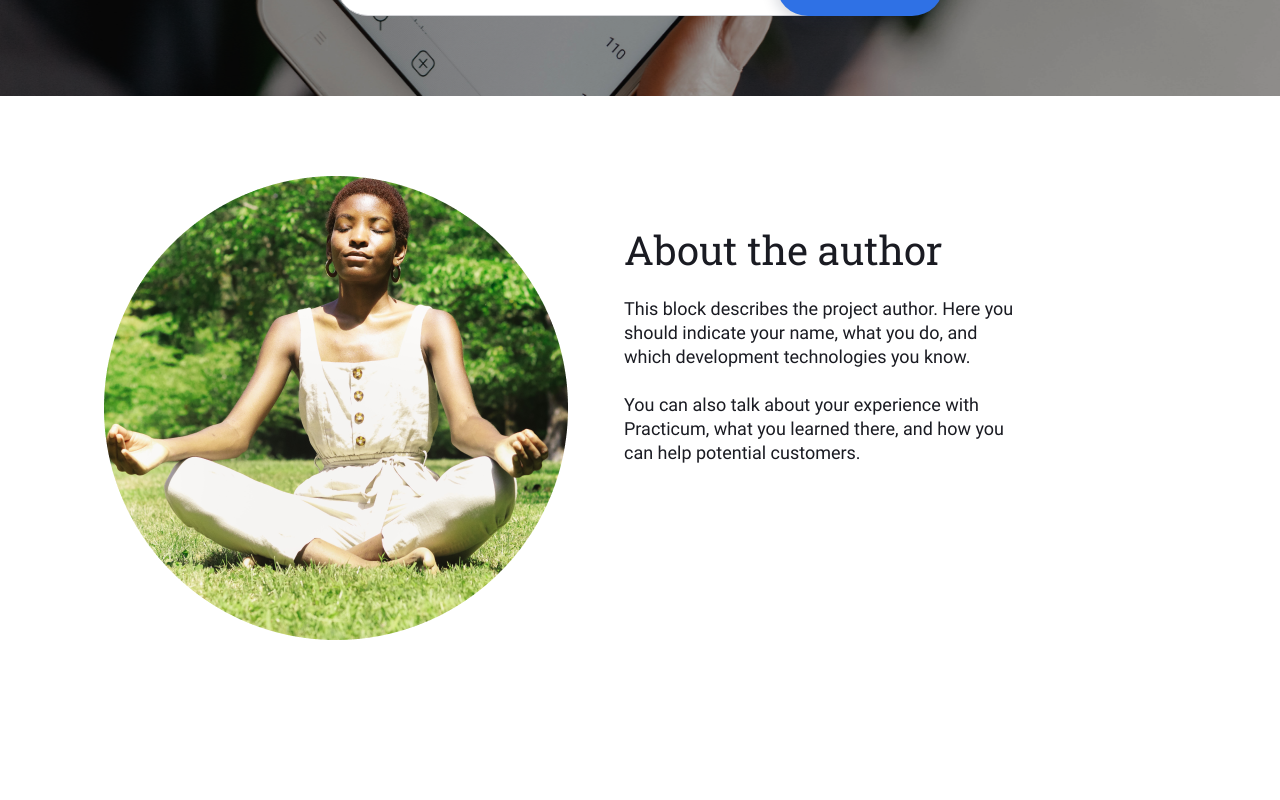
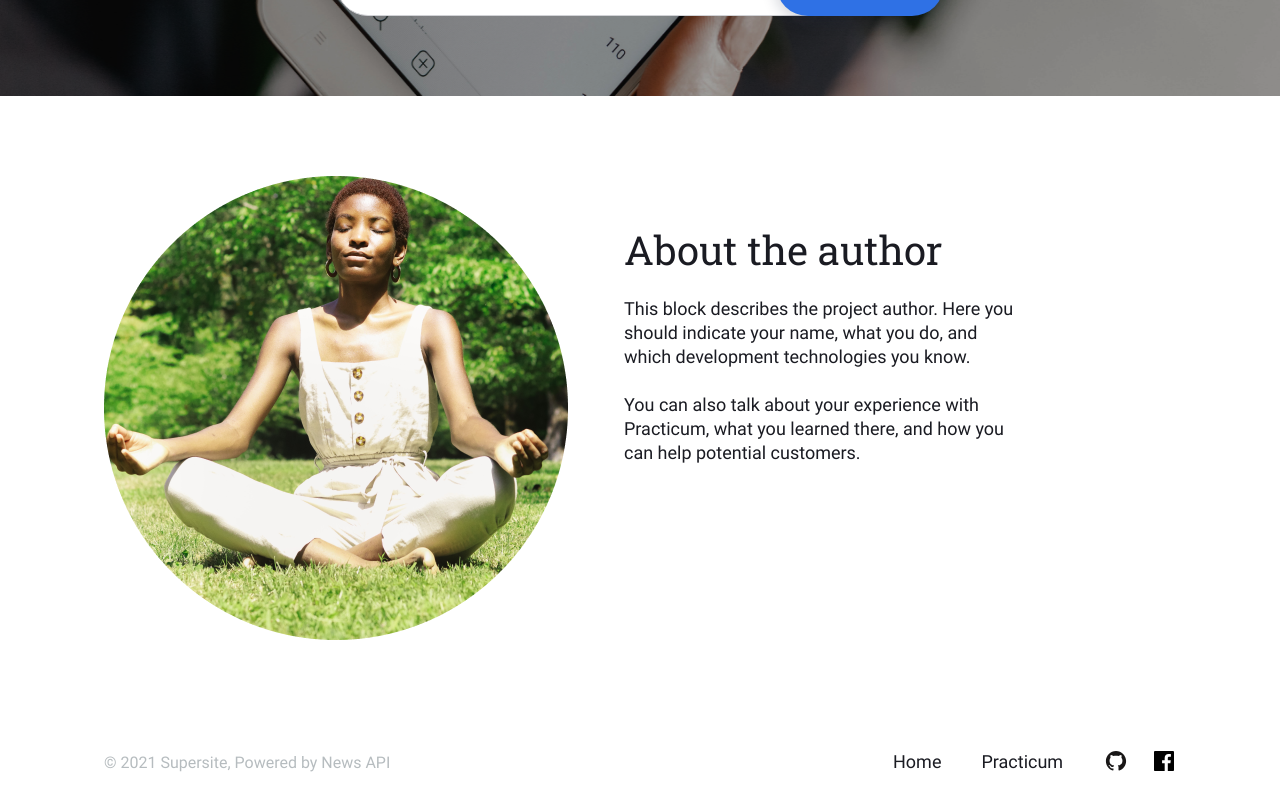
Before and after one commit to Sahar321/news-explorer-frontend, a React (Create React App) app: page / in a window 1280 px wide. Shown: the part 479-1279 px from the top of the page. Before the commit the page ends 1199 px from the top, so only its background shows below. Built offline with nearby package versions, Linux system fonts and the light colour scheme.

Commit message:
add footer

```diff
--- a/src/components/App/App.jsx
+++ b/src/components/App/App.jsx
@@ -3,6 +3,7 @@ import React from 'react';
 // import SavedNews from '../SavedNews/SavedNews.jsx';
 import Header from '../Header/Header.jsx';
 import Main from '../Main/Main.jsx';
+import Footer from '../Footer/Footer.jsx';
 import './App.css';
 
 export default function App() {
@@ -10,6 +11,7 @@ export default function App() {
     <div className="app">
       <Header />
       <Main />
+      <Footer />
     </div>
   );
 }
--- /dev/null
+++ b/src/components/Footer/Footer.css
@@ -0,0 +1,46 @@
+.footer {
+  height: 80px;
+  background-color: var(--color-white);
+  display: flex;
+  justify-content: space-between;
+  padding: 0 104px;
+  max-width: 100%;
+  box-sizing: border-box;
+}
+.footer__copyrights {
+  font-family: 'Roboto';
+  font-style: normal;
+  font-weight: 400;
+  font-size: 16px;
+  line-height: 22px;
+  margin-top: 32px;
+  color: #b6bcbf;
+}
+.footer__nav-list {
+  list-style-type: none;
+  display: flex;
+  margin-top: 30px;
+}
+.footer__nav-link {
+  margin: 0;
+  text-decoration: none;
+  font-family: 'Roboto';
+  font-style: normal;
+  font-weight: 400;
+  font-size: 18px;
+  line-height: 24px;
+  text-align: center;
+  color: #1a1b22;
+}
+
+.footer__nav-item_type_practicum {
+  margin-left: 40px;
+}
+.footer__nav-item_type_facebook {
+  margin-left: 27px;
+  padding-right: 2px;
+  padding-top: 1px;
+}
+.footer__nav-item_type_github {
+  margin-left: 41.89px;
+}
--- /dev/null
+++ b/src/components/Footer/Footer.jsx
@@ -0,0 +1,50 @@
+import React from 'react';
+import './Footer.css';
+import facebookIcon from '../../images/icons/logos/facebook.svg';
+import githubIcon from '../../images/icons/logos/github.svg';
+
+export default function App() {
+  return (
+    <footer className="footer">
+      <p className="footer__copyrights">
+        © 2021 Supersite, Powered by News API
+      </p>
+
+      <nav>
+        <ul className="footer__nav-list">
+          <li className="footer__nav-item footer__nav-item_type_home">
+            <a className="footer__nav-link" href="/">
+              Home
+            </a>
+          </li>
+          <li className="footer__nav-item footer__nav-item_type_practicum">
+            <a className="footer__nav-link" href="https://practicum.com">
+              Practicum
+            </a>
+          </li>
+
+          <li className="footer__nav-item_type_github">
+            <a href="https://github.com">
+              <img
+                className="footer__nav-icon"
+                src={githubIcon}
+                alt="github link"
+              />
+            </a>
+          </li>
+          <li className="footer__nav-item footer__nav-item_type_facebook">
+            <a href="https://facebook.com">
+              <img
+                className="footer__nav-icon"
+                src={facebookIcon}
+                alt="Facebook link"
+              />
+            </a>
+          </li>
+        </ul>
+      </nav>
+    </footer>
+  );
+}
+//    <button type="button" className="button button_type_show-more">Show More</button>
+//  <button type="button" className="button button-bookmark button-bookmark_state_marked"></button>
```
Also changed, not shown: src/images/icons/logos/facebook.svg (added), src/images/icons/logos/github.svg (added).
